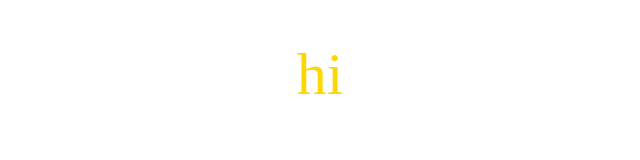
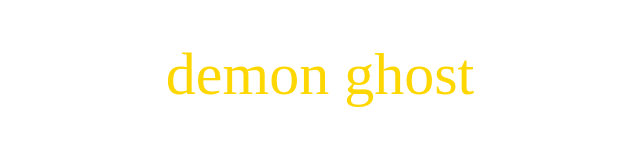
Before and after one commit to Strikeback1/demon-ghost, a plain HTML site: page index.html in a window 1280 px wide. Shown: the whole page, without its empty margins (320-960 px from the left). Drawn offline with Linux system fonts and the light colour scheme.

Commit message:
Update index.html

```diff
--- a/index.html
+++ b/index.html
@@ -7,6 +7,6 @@
     <title>demon ghost</title>
 </head>
 <body>
-<h1>hi</h1>
+<h1>demon ghost</h1>
 </body>
 </html>
```
